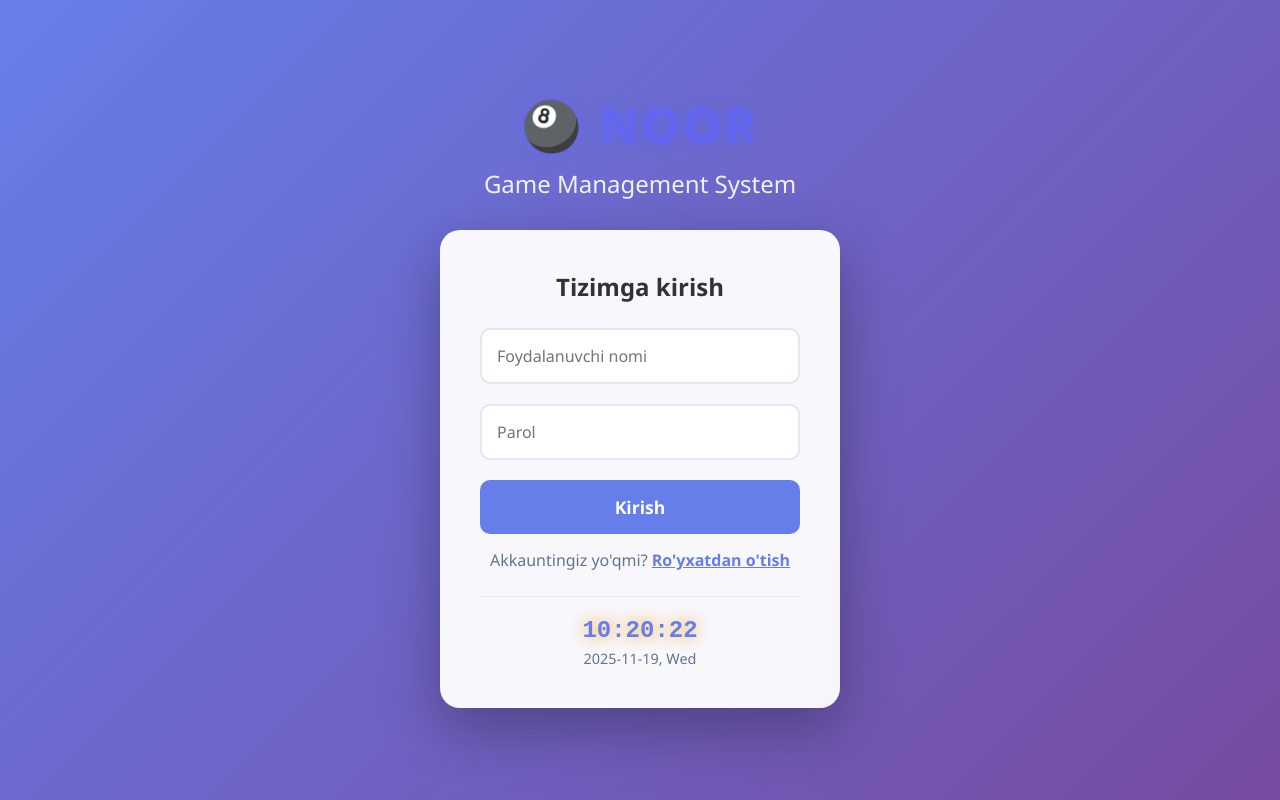
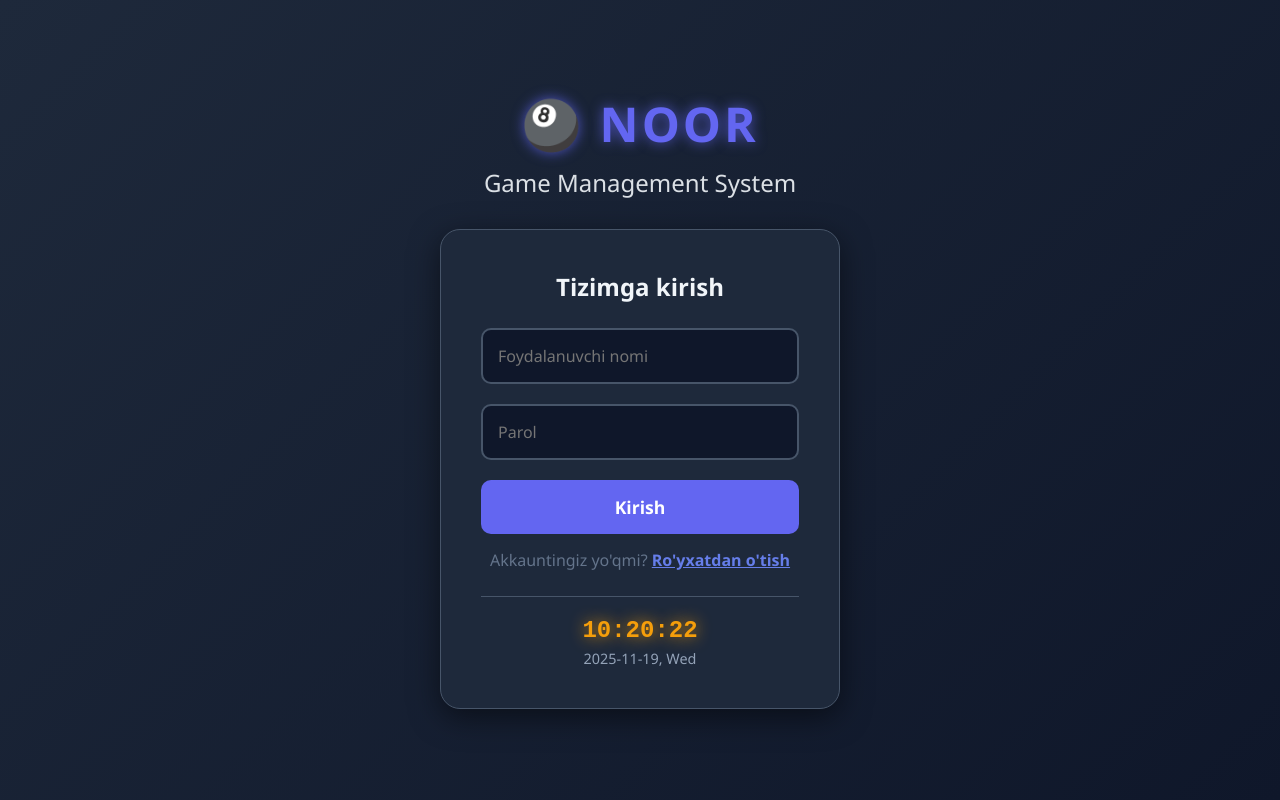
Before and after one commit to noor-developers/noor-developers-bilps-game-system, a plain HTML site: page index.html in a window 1280 px wide. Drawn offline with nearby package versions, Linux system fonts and the light colour scheme; no server answers.

Commit message:
style: Convert entire interface to dark theme
- Changed login screen background from light gradient to dark gradient
- Login box now uses dark panel background instead of white
- All inputs now dark with light text
- Login footer elements use theme variables
- Clock and date colors adjusted for dark theme
- Clear-cache utility page also converted to dark theme
- All interface elements now consistent dark theme

```diff
--- a/src/css/styles.css
+++ b/src/css/styles.css
@@ -91,21 +91,21 @@ body{background:var(--bg);color:var(--text);overflow:hidden;height:100vh;min-hei
 }
 
 /* Login Screen */
-.login-screen{position:fixed;inset:0;background:linear-gradient(135deg,#667eea 0%,#764ba2 100%);display:flex;align-items:center;justify-content:center;z-index:9999;transition:opacity 0.5s, visibility 0.5s;}
+.login-screen{position:fixed;inset:0;background:linear-gradient(135deg,#1e293b 0%,#0f172a 100%);display:flex;align-items:center;justify-content:center;z-index:9999;transition:opacity 0.5s, visibility 0.5s;}
 .login-container{display:flex;flex-direction:column;align-items:center;justify-content:center;min-height:100vh;padding:20px;width:100%;}
-.login-header{text-align:center;margin-bottom:30px;color:white;}
-.login-header .logo{font-size:3rem;margin-bottom:10px;font-weight:900;text-shadow:0 0 10px rgba(0,0,0,0.3);}
+.login-header{text-align:center;margin-bottom:30px;color:var(--text);}
+.login-header .logo{font-size:3rem;margin-bottom:10px;font-weight:900;text-shadow:0 0 10px rgba(99,102,241,0.5);}
 .login-header h1{font-size:1.5rem;font-weight:300;opacity:0.9;}
-.login-box{background:rgba(255,255,255,0.95);padding:40px;border-radius:20px;box-shadow:0 20px 60px rgba(0,0,0,0.3);width:100%;max-width:400px;-webkit-backdrop-filter:blur(10px);backdrop-filter:blur(10px);}
-.login-form h2{color:#333;margin-bottom:25px;text-align:center;font-weight:600;}
+.login-box{background:var(--panel);padding:40px;border-radius:20px;box-shadow:var(--shadow);width:100%;max-width:400px;border:1px solid var(--border);}
+.login-form h2{color:var(--text);margin-bottom:25px;text-align:center;font-weight:600;}
 .input-group{margin-bottom:20px;}
-.input-group input{width:100%;padding:15px;border:2px solid #e2e8f0;border-radius:10px;font-size:1rem;transition:all 0.3s;background:white;}
-.input-group input:focus{border-color:#667eea;box-shadow:0 0 0 3px rgba(102,126,234,0.1);outline:none;}
-.login-btn{width:100%;padding:15px;background:#667eea;color:white;border:none;border-radius:10px;font-size:1.1rem;font-weight:600;cursor:pointer;transition:all 0.3s;}
-.login-btn:hover{background:#5a6fd8;transform:translateY(-2px);box-shadow:0 5px 15px rgba(102,126,234,0.4);}
-.login-footer{margin-top:25px;text-align:center;padding-top:20px;border-top:1px solid #e2e8f0;}
-.login-footer .clock{font-size:1.5rem;font-weight:700;color:#667eea;font-family:'Courier New',monospace;margin-bottom:5px;text-shadow:0 0 5px rgba(102,126,234,0.3);}
-.login-footer .date{font-size:0.9rem;color:#64748b;}
+.input-group input{width:100%;padding:15px;border:2px solid var(--border);border-radius:10px;font-size:1rem;transition:all 0.3s;background:var(--bg);color:var(--text);}
+.input-group input:focus{border-color:var(--primary);box-shadow:0 0 0 3px rgba(99,102,241,0.2);outline:none;}
+.login-btn{width:100%;padding:15px;background:var(--primary);color:white;border:none;border-radius:10px;font-size:1.1rem;font-weight:600;cursor:pointer;transition:all 0.3s;}
+.login-btn:hover{background:var(--primary-dark);transform:translateY(-2px);box-shadow:0 5px 15px rgba(99,102,241,0.4);}
+.login-footer{margin-top:25px;text-align:center;padding-top:20px;border-top:1px solid var(--border);}
+.login-footer .clock{font-size:1.5rem;font-weight:700;color:var(--warning);font-family:'Courier New',monospace;margin-bottom:5px;text-shadow:0 0 5px rgba(245,158,11,0.5);}
+.login-footer .date{font-size:0.9rem;color:var(--text-dim);}
 
 /* New Year Banner */
 .new-year-banner {
@@ -359,7 +359,7 @@ body{background:var(--bg);color:var(--text);overflow:hidden;height:100vh;min-hei
 .text-muted { color: #64748b; }
 .link-accent { color: #667eea; font-weight: 600; }
 .modal-footer-center { margin-top: 20px; text-align: center; }
-.section-subtitle { color: #667eea; font-size: 1rem; margin: 15px 0 10px; }
+.section-subtitle { color: var(--primary); font-size: 1rem; margin: 15px 0 10px; }
 .flex-column-5 { display: flex; flex-direction: column; gap: 5px; }
 .club-info-banner { font-size: 0.85rem; color: var(--warning); font-weight: 600; }
 .mt-8 { margin-top: 8px; }
```
Also changed, not shown: clear-cache.html (+10 -5 lines).
